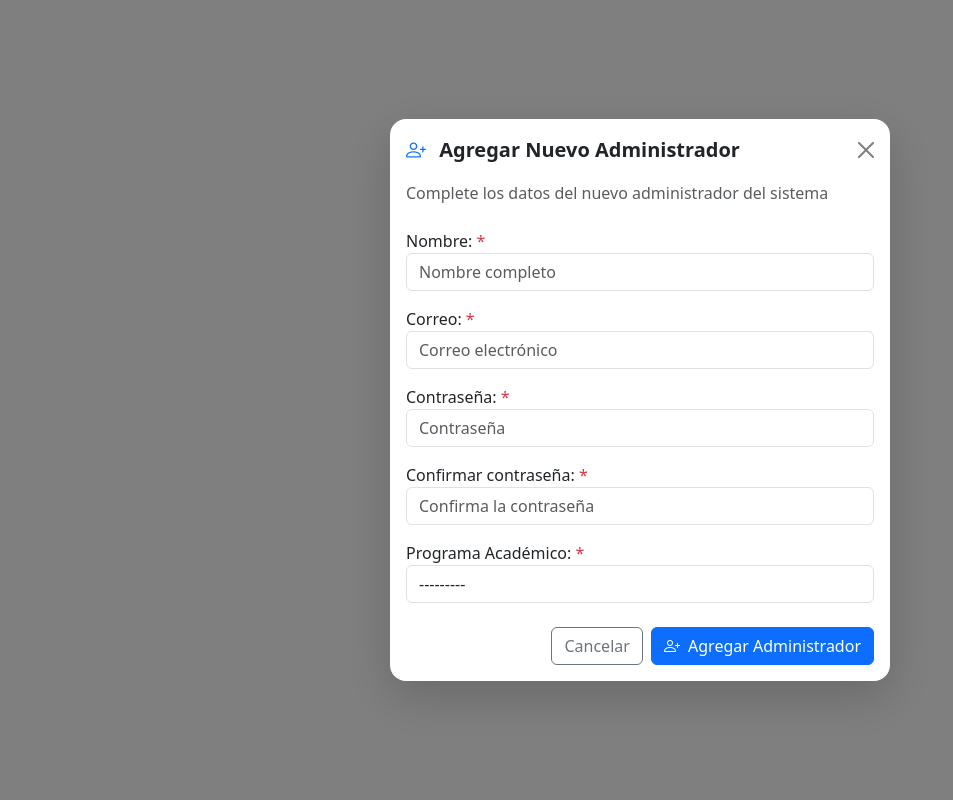
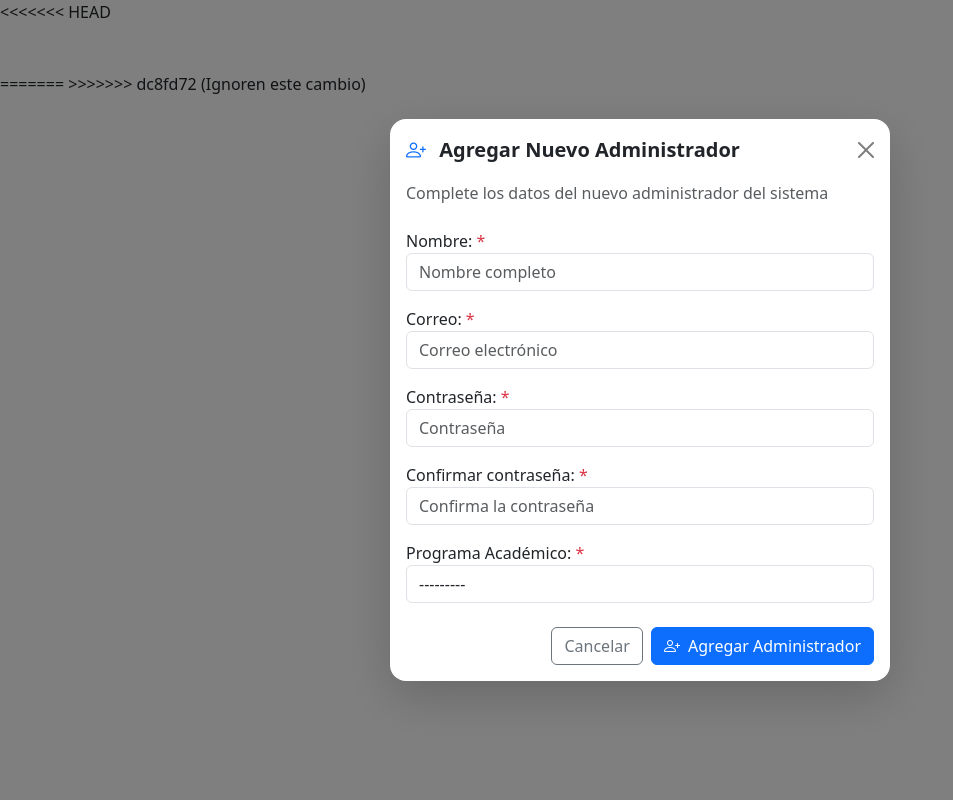
Before and after one commit to MJavoso/InfraUAZ, a Django app: page /registro-admin/ in a window 1280 px wide. Shown: the whole page, without its empty margins (0-953 px from the left). Run offline with Django 5.2, Linux system fonts and the light colour scheme; data comes from the database, SQL or seed files in the repository; parts of the project's set-up code (start-up, migrations or seed data) failed here and were passed over.

Commit message:
Ignoren este cambio

```diff
--- a/InfraUAZ/usuarios/templates/registro_admin.html
+++ b/InfraUAZ/usuarios/templates/registro_admin.html
@@ -3,11 +3,14 @@
 {% block title %}Agregar Administrador{% endblock %}
 
 {% block content %}
+<<<<<<< HEAD
 <div class="text-center mt-5">
 
 </div>
 
 <!-- Modal de administrador -->
+=======
+>>>>>>> dc8fd72 (Ignoren este cambio)
 <div class="modal show d-block" id="adminModal" tabindex="-1" aria-labelledby="adminModalLabel" aria-hidden="false" style="background-color: rgba(0,0,0,0.5);">
   <div class="modal-dialog modal-dialog-centered">
     <div class="modal-content shadow-lg border-0 rounded-4">
@@ -79,6 +82,7 @@
             </button>
           </div>
         </form>
+
       </div>
 
     </div>
```
